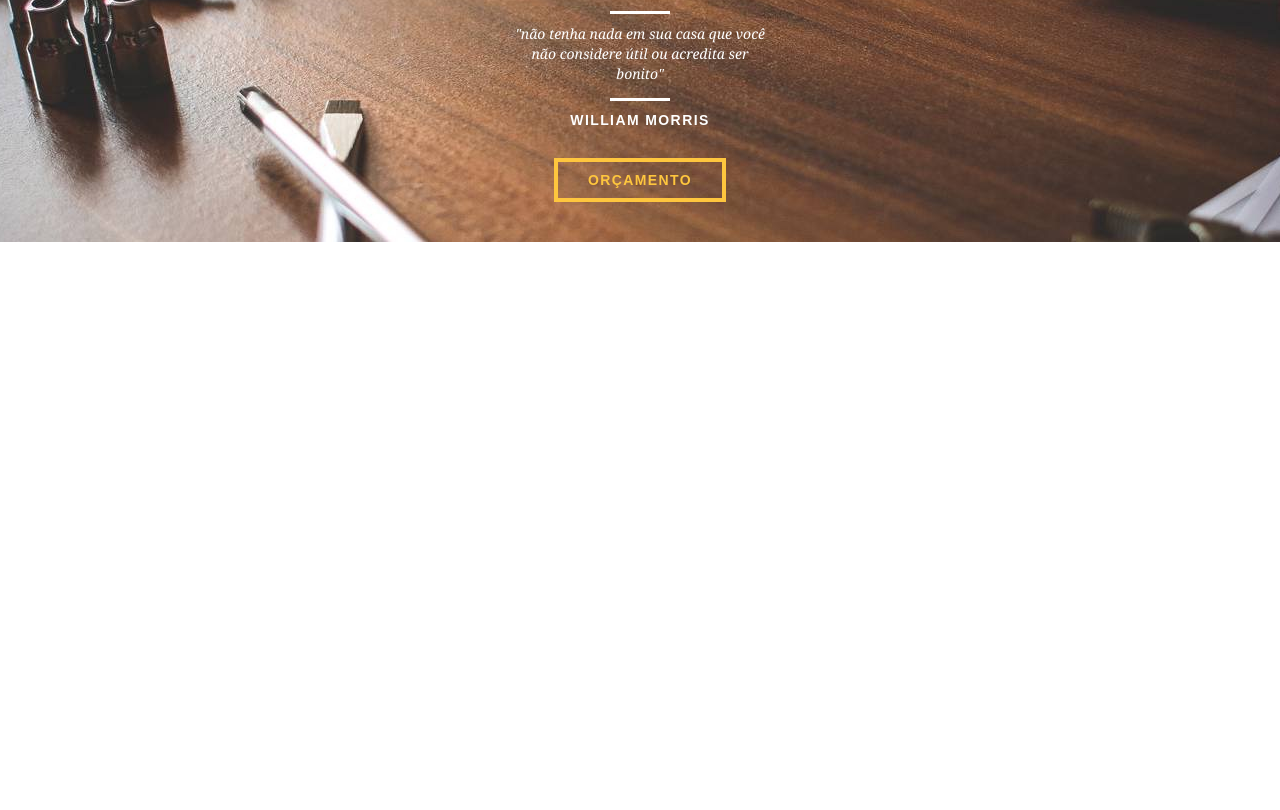
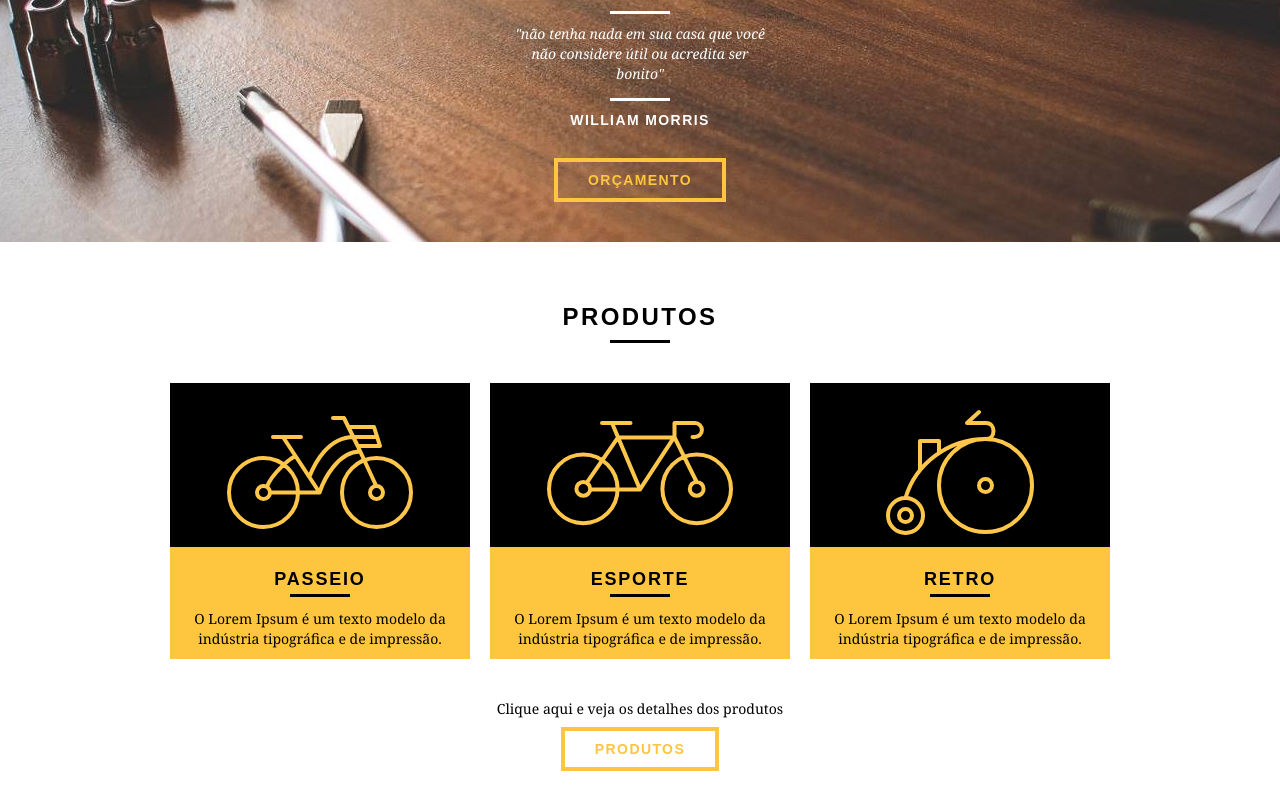
Before and after one commit to Evaldo-Gomes/webdesign_origamid, a plain HTML site: page web/index.html in a window 1280 px wide. Shown: the part 234-1044 px from the top of the page. Before the commit the page ends 800 px from the top, so only its background shows below. Drawn offline with Linux system fonts and the light colour scheme.

Commit message:
Aula 5-1-5 Produtos - Home

```diff
--- a/web/css/style.css
+++ b/web/css/style.css
@@ -1,11 +1,11 @@
-/* Estilos Gerais */
+/**************************** Estilos Gerais */
 
 body {
-    font-family: Arial, Arial, Helvetica, sans-serif;
+    font-family: Arial, Helvetica, sans-serif;
 }
 
 p {
-    font-family: Georgia, "Times New Roman", Times, serif;
+    font-family: Georgia, "Times New Roman", serif;
     font-size: 14px;
     line-height: 20px;
 }
@@ -26,8 +26,34 @@ p {
     border-color: #fff;
 }
 
+.btn.btn-preto:hover {
+    color: #000;
+    border-color: #000;
+}
 
-/* Header */
+.subtitulo {
+    font-weight: bold;
+    font-size: 24px;
+    line-height: 30px;
+    font-weight: bold;
+    letter-spacing: 0.1em;
+    color: black;
+    text-transform: uppercase;
+    text-align: center;
+    margin-bottom: 40px;
+}
+
+.subtitulo:after {
+    content: "";
+    display: block;
+    width: 60px;
+    height: 3px;
+    background: #000;
+    margin: 8px auto;
+}
+
+
+/**************************** Header */
 
 .header {
     position: fixed;
@@ -36,6 +62,7 @@ p {
     background: #fec63e;
     /* AMARELO */
     padding: 15px 0;
+    z-index: 10;
 }
 
 .header_menu {
@@ -64,6 +91,9 @@ p {
 .header_menu ul li a:hover {
     color: #fff;
 }
+
+
+/* Introdução */
 
 .introducao {
     width: 100%;
@@ -95,7 +125,7 @@ p {
 }
 
 .quote-externo p:before,
-p:after {
+.quote-externo p:after {
     /* PSEUDO-CLASSES */
     content: "";
     display: block;
@@ -113,4 +143,50 @@ p:after {
 }
 
 
-/* Introdução */
+/**************************** Produtos */
+
+.produtos {
+    padding: 60px 0;
+}
+
+.produtos_lista li {
+    background: #fec63e;
+    text-align: center;
+}
+
+.produtos_lista li h3 {
+    font-weight: bold;
+    font-size: 18px;
+    line-height: 25px;
+    text-transform: uppercase;
+    letter-spacing: 0.1em;
+    margin-top: 20px;
+}
+
+.produtos_lista li h3:after {
+    content: "";
+    display: block;
+    width: 60px;
+    height: 3px;
+    background: #000;
+    margin: 2px auto;
+}
+
+.produtos_lista li p {
+    padding: 10px 20px 10px 20px;
+}
+
+.produtos_icone {
+    background: #000;
+    padding-top: 20px;
+}
+
+.call {
+    text-align: center;
+    padding-top: 40px;
+    clear: both;
+}
+
+.call p {
+    margin-bottom: 20px;
+}
--- a/web/index.html
+++ b/web/index.html
@@ -38,6 +38,39 @@
         </div>
     </section>
 
+    <section class="produtos container">
+        <h2 class="subtitulo">Produtos</h2>
+        <ul class="produtos_lista">
+            <li class="grid-1-3">
+                <div class="produtos_icone">
+                    <img src="img/produtos/passeio.svg" alt="Bikcraft Passeio">
+                </div>
+                <h3>Passeio</h3>
+                <p>O Lorem Ipsum é um texto modelo da indústria tipográfica e de impressão.</p>
+            </li>
+            <li class="grid-1-3">
+                <div class="produtos_icone">
+                    <img src="img/produtos/esporte.svg" alt="Bikcraft Passeio">
+                </div>
+                <h3>Esporte</h3>
+                <p>O Lorem Ipsum é um texto modelo da indústria tipográfica e de impressão.</p>
+            </li>
+            <li class="grid-1-3">
+                <div class="produtos_icone">
+                    <img src="img/produtos/retro.svg" alt="Bikcraft Passeio">
+                </div>
+                <h3>Retro</h3>
+                <p>O Lorem Ipsum é um texto modelo da indústria tipográfica e de impressão.</p>
+            </li>
+        </ul>
+
+        <div class="call">
+            <p>Clique aqui e veja os detalhes dos produtos</p>
+            <a href="produtos.html" class="btn btn-preto">Produtos</a>
+        </div>
+
+    </section>
+
 </body>
 
 </html>
```
